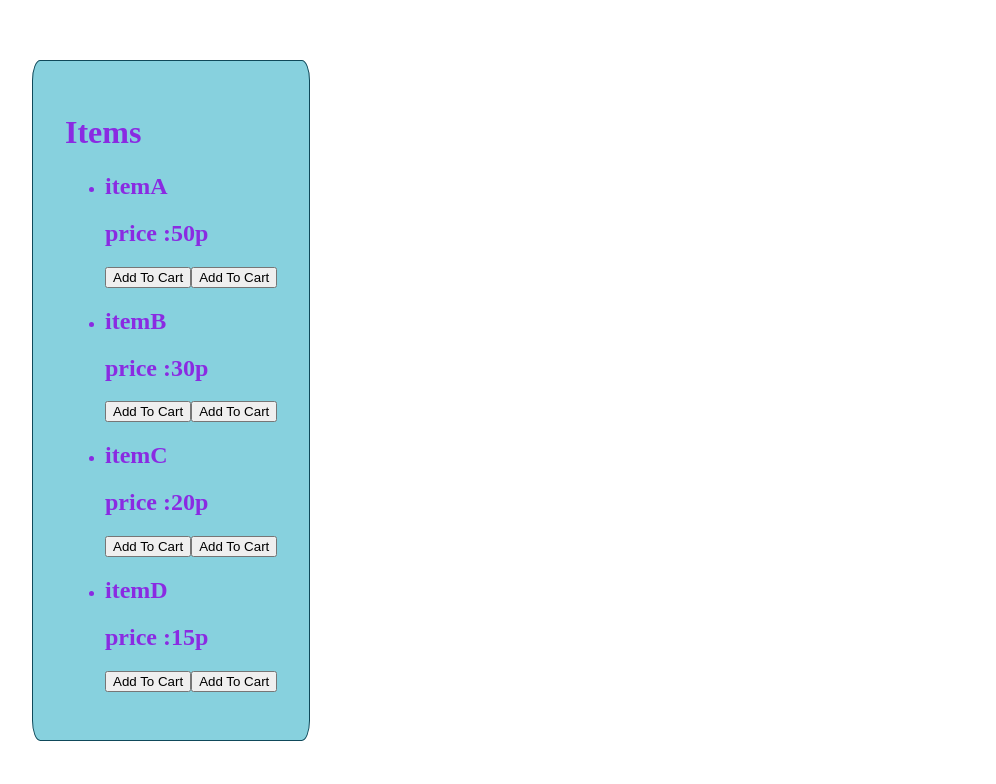
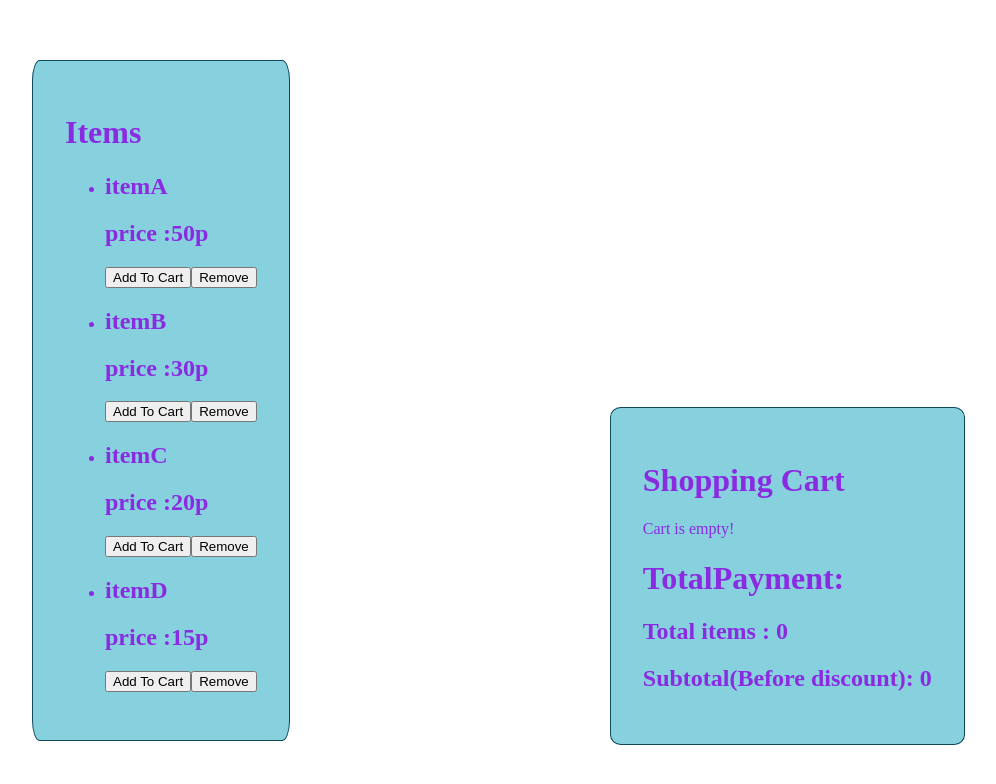
Before and after one commit to sojeong2020/Shopping-Cart, a React (Create React App) app: page / in a window 1280 px wide. Shown: the part 108-892 px from the top of the page, without its empty margins (136-1132 px from the left). Built offline with nearby package versions, Linux system fonts and the light colour scheme.

Commit message:
fix text

```diff
--- a/src/components/Main.js
+++ b/src/components/Main.js
@@ -15,7 +15,7 @@
                             <h2>{item.name}</h2>
                             <h2>price :{item.price}p</h2>
                             <button onClick={()=>addToCart(item)}>Add To Cart</button>
-                            <button onClick={()=>removeFromCart(item)}>Add To Cart</button>
+                            <button onClick={()=>removeFromCart(item)}>Remove</button>
 
                         </li>
                         )
```
